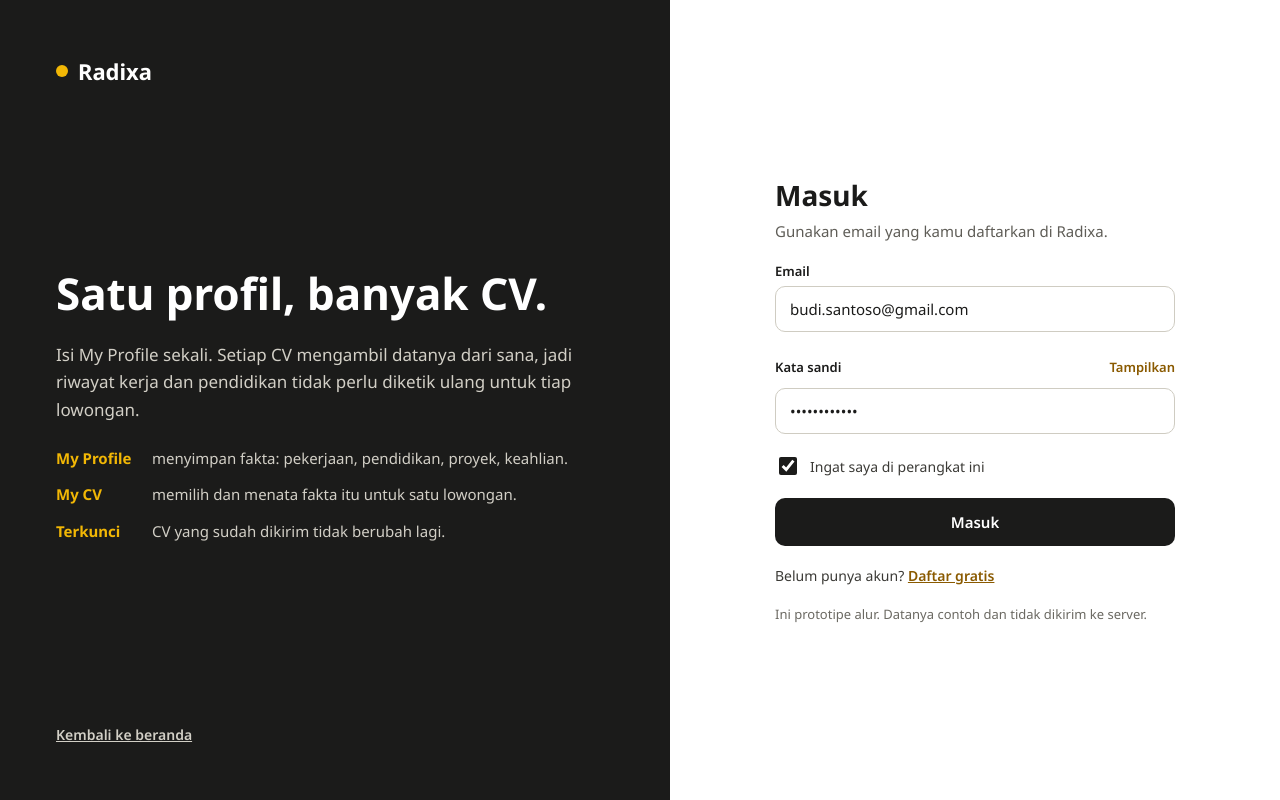
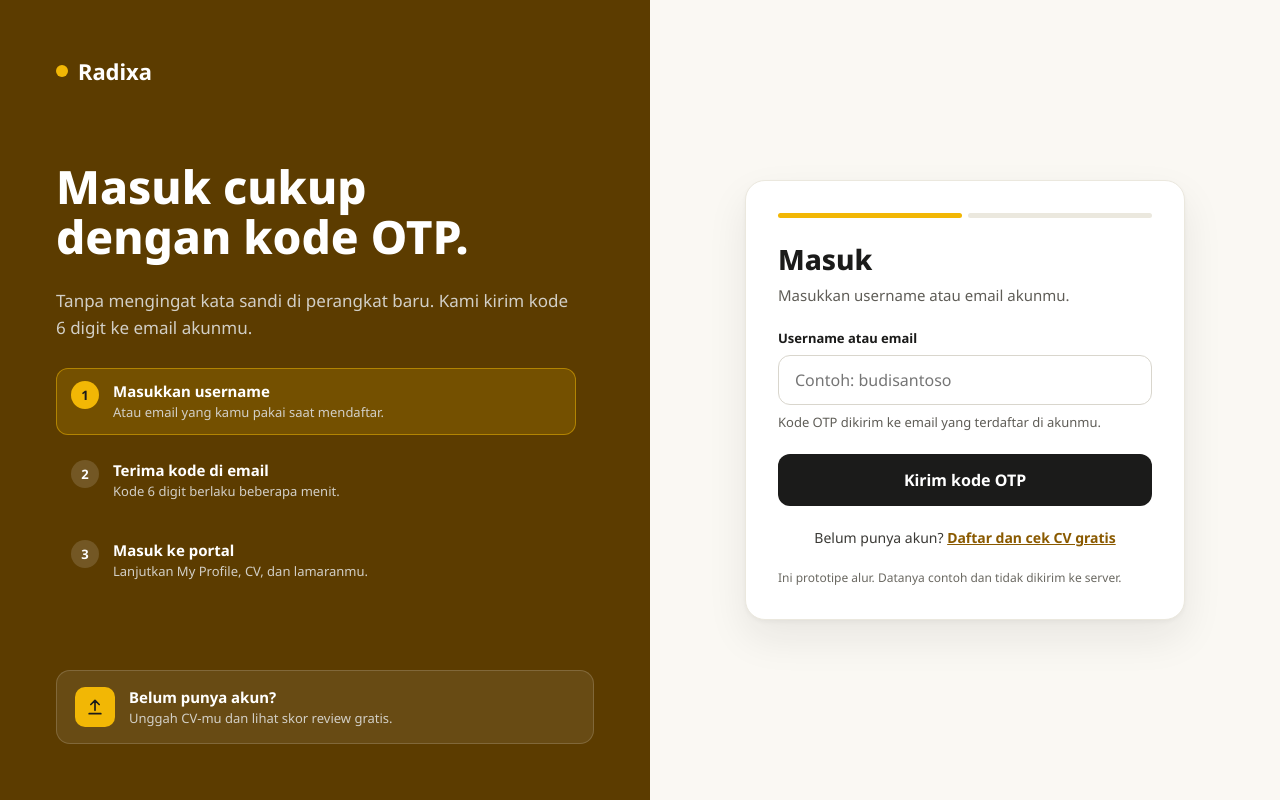
Before and after one commit to aftaaaaaaa/RadixApply, a plain HTML site: page Login.html in a window 1280 px wide. Drawn offline with nearby package versions, Linux system fonts and the light colour scheme.

Commit message:
Update Login.html

```diff
--- a/Login.html
+++ b/Login.html
@@ -3,60 +3,94 @@
 <head>
 <meta charset="utf-8">
 <title>Masuk Radixa</title>
+<script src="./vendor/react.js"></script>
+<script src="./vendor/react-dom.js"></script>
 <script src="./support.js"></script>
 </head>
 <body>
 <x-dc>
 <helmet>
-<link href="https://fonts.googleapis.com/css2?family=Noto+Sans:wght@400;500;600;700&amp;display=swap" rel="stylesheet">
+<link href="https://fonts.googleapis.com/css2?family=Noto+Sans:wght@400;500;600;700;800&amp;display=swap" rel="stylesheet">
 <style>
 body{margin:0;font-family:'Noto Sans',system-ui,sans-serif}
 a{color:#8a5a00}a:hover{color:#5c3c00}
-.fld{width:100%;box-sizing:border-box;height:46px;padding:0 14px;border:1px solid #cfccc2;border-radius:10px;font:inherit;font-size:15px;color:#1b1b1a;background:#fff}
-.fld:focus{outline:2px solid #f2b705;outline-offset:1px}
-button:focus-visible,a:focus-visible{outline:2px solid #f2b705;outline-offset:2px}
+button{font-family:inherit}
+button:focus-visible,a:focus-visible,input:focus-visible{outline:2px solid #f2b705;outline-offset:2px}
+.fld{width:100%;box-sizing:border-box;height:50px;padding:0 16px;border:1.5px solid #d9d6cd;border-radius:12px;font:inherit;font-size:16px;color:#1b1b1a;background:#fff;transition:border-color .15s}
+.fld:focus{border-color:#1b1b1a}
+.btn{display:flex;align-items:center;justify-content:center;width:100%;height:52px;border-radius:12px;border:0;background:#1b1b1a;color:#fff;font-size:16px;font-weight:700;cursor:pointer;text-decoration:none;transition:transform .12s}
+.btn:hover{transform:translateY(-1px)}
+.link{border:0;background:none;padding:8px 0;font:inherit;font-size:14px;font-weight:600;color:#8a5a00;cursor:pointer}
+@media (max-width:900px){.hero{padding:32px 24px !important;gap:28px !important}.hero h1{font-size:32px !important}}
+@media (prefers-reduced-motion:reduce){.btn{transition:none}}
 </style>
 </helmet>
-<div style="display:flex;flex-wrap:wrap;min-height:100vh;font-family:'Noto Sans',system-ui,sans-serif;background:#fff;color:#1b1b1a">
-  <section style="flex:1 1 480px;min-width:0;box-sizing:border-box;background:#1b1b1a;color:#fff;padding:56px;display:flex;flex-direction:column;justify-content:space-between;gap:48px">
-    <a href="index.html" style="display:flex;align-items:center;gap:10px;font-size:22px;font-weight:700;color:#fff;text-decoration:none">
-      <span style="width:12px;height:12px;border-radius:50%;background:#f2b705"></span>Radixa
+
+<div style="display:flex;flex-wrap:wrap;min-height:100vh;font-family:'Noto Sans',system-ui,sans-serif;background:#faf8f3;color:#1b1b1a">
+
+  <section class="hero" style="flex: 1 1 460px; min-width: 0; box-sizing: border-box; color: #fff; padding: 56px; display: flex; flex-direction: column; justify-content: space-between; gap: 40px; background-color: #5c3c00">
+    <a href="index.html" style="display:flex;align-items:center;gap:10px;font-size:22px;font-weight:700;color:#fff;text-decoration:none"><span style="width:12px;height:12px;border-radius:50%;background:#f2b705"></span>Radixa</a>
+    <div style="display:flex;flex-direction:column;gap:26px;max-width:520px">
+      <h1 style="margin:0;font-size:46px;line-height:1.08;font-weight:800;text-wrap:balance">Masuk cukup dengan kode OTP.</h1>
+      <p style="margin:0;font-size:17px;line-height:1.6;color:#d2cfc6">Tanpa mengingat kata sandi di perangkat baru. Kami kirim kode 6 digit ke email akunmu.</p>
+      <ol style="margin:0;padding:0;list-style:none;display:flex;flex-direction:column;gap:12px">
+        <sc-for list="{{how}}" as="h" hint-placeholder-count="3">
+          <li style="{{h.sty}}"><span style="{{h.numSty}}">{{h.n}}</span><span style="display:flex;flex-direction:column;gap:2px"><span style="font-size:15px;font-weight:700">{{h.title}}</span><span style="font-size:13px;color:#d2cfc6;line-height:1.5">{{h.text}}</span></span></li>
+        </sc-for>
+      </ol>
+    </div>
+    <a href="Daftar.html" style="display:flex;gap:14px;align-items:center;padding:16px 18px;border-radius:14px;background:rgba(255,255,255,.08);border:1px solid rgba(255,255,255,.16);color:#fff;text-decoration:none">
+      <span style="flex:0 0 40px;height:40px;border-radius:10px;background:#f2b705;color:#1b1b1a;display:flex;align-items:center;justify-content:center"><svg width="20" height="20" viewBox="0 0 24 24" fill="none" stroke="currentColor" stroke-width="2" stroke-linecap="round" stroke-linejoin="round" aria-hidden="true"><path d="M12 16V4M7 9l5-5 5 5M5 20h14"></path></svg></span>
+      <span style="display:flex;flex-direction:column;gap:2px"><span style="font-size:15px;font-weight:700">Belum punya akun?</span><span style="font-size:13px;color:#d2cfc6">Unggah CV-mu dan lihat skor review gratis.</span></span>
     </a>
-    <div style="display:flex;flex-direction:column;gap:24px;max-width:520px">
-      <h1 style="margin:0;font-size:44px;line-height:1.1;font-weight:700;text-wrap:balance">Satu profil, banyak CV.</h1>
-      <p style="margin:0;font-size:17px;line-height:1.6;color:#d2cfc6">Isi My Profile sekali. Setiap CV mengambil datanya dari sana, jadi riwayat kerja dan pendidikan tidak perlu diketik ulang untuk tiap lowongan.</p>
-      <ul style="margin:0;padding:0;list-style:none;display:flex;flex-direction:column;gap:14px;font-size:15px;line-height:1.5;color:#d2cfc6">
-        <li style="display:flex;gap:12px"><span style="color:#f2b705;font-weight:700;flex:0 0 84px">My Profile</span><span>menyimpan fakta: pekerjaan, pendidikan, proyek, keahlian.</span></li>
-        <li style="display:flex;gap:12px"><span style="color:#f2b705;font-weight:700;flex:0 0 84px">My CV</span><span>memilih dan menata fakta itu untuk satu lowongan.</span></li>
-        <li style="display:flex;gap:12px"><span style="color:#f2b705;font-weight:700;flex:0 0 84px">Terkunci</span><span>CV yang sudah dikirim tidak berubah lagi.</span></li>
-      </ul>
-    </div>
-    <a href="index.html" style="font-size:14px;font-weight:600;color:#d2cfc6">Kembali ke beranda</a>
   </section>
-  <section style="flex:1 1 420px;min-width:0;box-sizing:border-box;padding:48px 24px;display:flex;align-items:center;justify-content:center">
-    <div style="width:100%;max-width:400px;display:flex;flex-direction:column;gap:20px">
-      <div style="display:flex;flex-direction:column;gap:6px">
-        <h2 style="margin:0;font-size:28px;font-weight:700">Masuk</h2>
-        <p style="margin:0;font-size:15px;color:#5f5d57;line-height:1.5">Gunakan email yang kamu daftarkan di Radixa.</p>
-      </div>
-      <div style="display:flex;flex-direction:column;gap:6px">
-        <label for="email" style="font-size:13px;font-weight:600">Email</label>
-        <input id="email" class="fld" type="email" value="{{email}}" onInput="{{onEmail}}" autocomplete="email">
-      </div>
-      <div style="display:flex;flex-direction:column;gap:6px">
-        <div style="display:flex;justify-content:space-between;align-items:center">
-          <label for="pw" style="font-size:13px;font-weight:600">Kata sandi</label>
-          <button type="button" onClick="{{onToggle}}" style="border:0;background:none;padding:6px 0;font:inherit;font-size:13px;font-weight:600;color:#8a5a00;cursor:pointer">{{showLabel}}</button>
+
+  <section style="flex:1 1 440px;min-width:0;box-sizing:border-box;padding:40px 24px;display:flex;align-items:center;justify-content:center">
+    <div style="width:100%;max-width:440px;background:#fff;border:1px solid #ebe8de;border-radius:20px;box-shadow:0 2px 4px rgba(27,27,26,.04),0 18px 40px rgba(27,27,26,.08);padding:32px;display:flex;flex-direction:column;gap:22px;box-sizing:border-box">
+
+      <div style="display:flex;gap:6px" aria-hidden="true"><span style="{{bar1}}"></span><span style="{{bar2}}"></span></div>
+
+      <sc-if value="{{isId}}" hint-placeholder-val="{{true}}">
+        <div style="display:flex;flex-direction:column;gap:22px">
+          <div style="display:flex;flex-direction:column;gap:6px"><h2 style="margin:0;font-size:28px;font-weight:800">Masuk</h2><p style="margin:0;font-size:15px;line-height:1.5;color:#5f5d57">Masukkan username atau email akunmu.</p></div>
+          <div style="display:flex;flex-direction:column;gap:8px">
+            <label for="usr" style="font-size:13px;font-weight:700">Username atau email</label>
+            <input id="usr" class="fld" type="text" value="{{user}}" onInput="{{onUser}}" autocomplete="username" placeholder="Contoh: budisantoso">
+            <span style="font-size:13px;line-height:1.5;color:#5f5d57">Kode OTP dikirim ke email yang terdaftar di akunmu.</span>
+          </div>
+          <sc-if value="{{hasErr}}" hint-placeholder-val="{{false}}"><p role="alert" style="margin:0;font-size:13px;font-weight:600;color:#8c1d18">{{err}}</p></sc-if>
+          <button type="button" class="btn" onClick="{{onSend}}">Kirim kode OTP</button>
+          <p style="margin:0;font-size:14px;color:#3b3a36;text-align:center">Belum punya akun? <a href="Daftar.html" style="font-weight:700">Daftar dan cek CV gratis</a></p>
         </div>
-        <input id="pw" class="fld" type="{{pwType}}" value="{{pw}}" onInput="{{onPw}}" autocomplete="current-password">
-      </div>
-      <label style="display:flex;align-items:center;gap:10px;font-size:14px;color:#3b3a36;cursor:pointer">
-        <input type="checkbox" checked="{{remember}}" onChange="{{onRemember}}" style="width:18px;height:18px;accent-color:#1b1b1a">
-        Ingat saya di perangkat ini
-      </label>
-      <a href="Dashboard.html" style="display:flex;align-items:center;justify-content:center;height:48px;border-radius:10px;background:#1b1b1a;color:#fff;font-size:15px;font-weight:600;text-decoration:none">Masuk</a>
-      <p style="margin:0;font-size:14px;color:#3b3a36">Belum punya akun? <a href="Dashboard.html" style="font-weight:600">Daftar gratis</a></p>
-      <p style="margin:0;font-size:13px;line-height:1.5;color:#6b6962">Ini prototipe alur. Datanya contoh dan tidak dikirim ke server.</p>
+      </sc-if>
+
+      <sc-if value="{{isOtp}}" hint-placeholder-val="{{false}}">
+        <div style="display:flex;flex-direction:column;gap:22px">
+          <div style="display:flex;flex-direction:column;gap:6px"><h2 style="margin:0;font-size:28px;font-weight:800">Cek emailmu</h2><p style="margin:0;font-size:15px;line-height:1.5;color:#5f5d57">Kode 6 digit sudah dikirim ke <b style="color:#1b1b1a">{{masked}}</b>.</p></div>
+          <div style="display:flex;flex-direction:column;gap:8px">
+            <label for="otp" style="font-size:13px;font-weight:700">Kode OTP</label>
+            <input id="otp" class="fld" type="text" inputmode="numeric" maxlength="6" value="{{otp}}" onInput="{{onOtp}}" autocomplete="one-time-code" placeholder="000000" style="text-align:center;font-size:26px;font-weight:700;letter-spacing:.5em;padding-left:.5em">
+            <span style="font-size:12px;color:#6b6962">Prototipe: gunakan kode 123456.</span>
+          </div>
+          <sc-if value="{{hasErr}}" hint-placeholder-val="{{false}}"><p role="alert" style="margin:0;font-size:13px;font-weight:600;color:#8c1d18">{{err}}</p></sc-if>
+          <button type="button" class="btn" onClick="{{onVerify}}">Verifikasi dan masuk</button>
+          <div style="display:flex;justify-content:space-between;gap:12px;flex-wrap:wrap;align-items:center">
+            <button type="button" class="link" onClick="{{onBack}}">Ganti username</button>
+            <button type="button" class="link" onClick="{{onResend}}" disabled="{{resendOff}}" style="{{resendSty}}">{{resendLabel}}</button>
+          </div>
+        </div>
+      </sc-if>
+
+      <sc-if value="{{isOk}}" hint-placeholder-val="{{false}}">
+        <div role="status" style="display:flex;flex-direction:column;gap:20px;align-items:flex-start">
+          <span style="width:56px;height:56px;border-radius:50%;background:#e4f1e9;color:#25603d;display:flex;align-items:center;justify-content:center"><svg width="28" height="28" viewBox="0 0 24 24" fill="none" stroke="currentColor" stroke-width="2.6" stroke-linecap="round" stroke-linejoin="round" aria-hidden="true"><path d="M5 12l4 4 10-10"></path></svg></span>
+          <div style="display:flex;flex-direction:column;gap:6px"><h2 style="margin:0;font-size:28px;font-weight:800">Berhasil masuk</h2><p style="margin:0;font-size:15px;line-height:1.5;color:#5f5d57">Selamat datang kembali, Budi. Ada 1 undangan jadwal wawancara yang menunggu pilihanmu.</p></div>
+          <a href="Dashboard.html" class="btn">Buka dashboard</a>
+          <a href="Jadwal.html" style="font-size:14px;font-weight:700">Pilih jadwal wawancara</a>
+        </div>
+      </sc-if>
+
+      <p style="margin:0;font-size:12px;line-height:1.5;color:#6b6962">Ini prototipe alur. Datanya contoh dan tidak dikirim ke server.</p>
     </div>
   </section>
 </div>
@@ -65,16 +99,42 @@ button:focus-visible,a:focus-visible{outline:2px solid #f2b705;outline-offset:2p
 class Component extends DCLogic {
   constructor(props) {
     super(props);
-    this.state = { email: 'budi.santoso@gmail.com', pw: 'katasandi123', show: false, remember: true };
+    this.state = { step: 'id', user: '', otp: '', cd: 0, err: '' };
   }
+  componentDidMount() { this._t = setInterval(() => { if (this.state.cd > 0) this.setState({ cd: this.state.cd - 1 }); }, 1000); }
+  componentWillUnmount() { clearInterval(this._t); }
   renderVals() {
     const s = this.state;
+    const u = s.user.trim();
+    const masked = u.indexOf('@') > 0 ? u.charAt(0) + '***' + u.slice(u.indexOf('@')) : (u.slice(0, 1) || 'b') + '***@gmail.com';
+    const cur = s.step === 'id' ? 1 : s.step === 'otp' ? 2 : 3;
+    const bar = (on) => 'flex:1;height:5px;border-radius:999px;background:' + (on ? '#f2b705' : '#ebe8de');
+    const how = [
+      { n: 1, title: 'Masukkan username', text: 'Atau email yang kamu pakai saat mendaftar.' },
+      { n: 2, title: 'Terima kode di email', text: 'Kode 6 digit berlaku beberapa menit.' },
+      { n: 3, title: 'Masuk ke portal', text: 'Lanjutkan My Profile, CV, dan lamaranmu.' }
+    ].map((h) => ({ n: h.n, title: h.title, text: h.text,
+      sty: 'display:flex;gap:14px;align-items:flex-start;padding:12px 14px;border-radius:12px;background:' + (h.n === cur ? 'rgba(242,183,5,.16)' : 'transparent') + ';border:1px solid ' + (h.n === cur ? 'rgba(242,183,5,.5)' : 'transparent'),
+      numSty: 'flex:0 0 28px;height:28px;border-radius:50%;display:flex;align-items:center;justify-content:center;font-size:13px;font-weight:700;background:' + (h.n < cur ? '#25a05a' : h.n === cur ? '#f2b705' : 'rgba(255,255,255,.14)') + ';color:' + (h.n === cur ? '#1b1b1a' : '#fff') }));
     return {
-      email: s.email, pw: s.pw, pwType: s.show ? 'text' : 'password', showLabel: s.show ? 'Sembunyikan' : 'Tampilkan', remember: s.remember,
-      onEmail: (e) => this.setState({ email: e.target.value }),
-      onPw: (e) => this.setState({ pw: e.target.value }),
-      onToggle: () => this.setState({ show: !this.state.show }),
-      onRemember: () => this.setState({ remember: !this.state.remember })
+      how, bar1: bar(true), bar2: bar(cur >= 2),
+      isId: s.step === 'id', isOtp: s.step === 'otp', isOk: s.step === 'ok',
+      user: s.user, otp: s.otp, masked, hasErr: !!s.err, err: s.err,
+      onUser: (e) => this.setState({ user: e.target.value, err: '' }),
+      onOtp: (e) => this.setState({ otp: e.target.value.replace(/\D/g, '').slice(0, 6), err: '' }),
+      onSend: () => {
+        if (u.length < 3) { this.setState({ err: 'Isi username atau email dengan benar (minimal 3 karakter).' }); return; }
+        this.setState({ step: 'otp', cd: 30, otp: '', err: '' });
+      },
+      onVerify: () => {
+        if (s.otp.length < 6) { this.setState({ err: 'Masukkan 6 digit kode OTP.' }); return; }
+        if (s.otp !== '123456') { this.setState({ err: 'Kode tidak cocok. Periksa email-mu atau kirim ulang kode.' }); return; }
+        this.setState({ step: 'ok', err: '' });
+      },
+      onBack: () => this.setState({ step: 'id', otp: '', err: '' }),
+      onResend: () => { if (s.cd === 0) this.setState({ cd: 30, otp: '', err: '' }); },
+      resendOff: s.cd > 0, resendLabel: s.cd > 0 ? 'Kirim ulang dalam ' + s.cd + ' detik' : 'Kirim ulang kode',
+      resendSty: s.cd > 0 ? 'color:#8c8a82;cursor:default' : ''
     };
   }
 }
```
